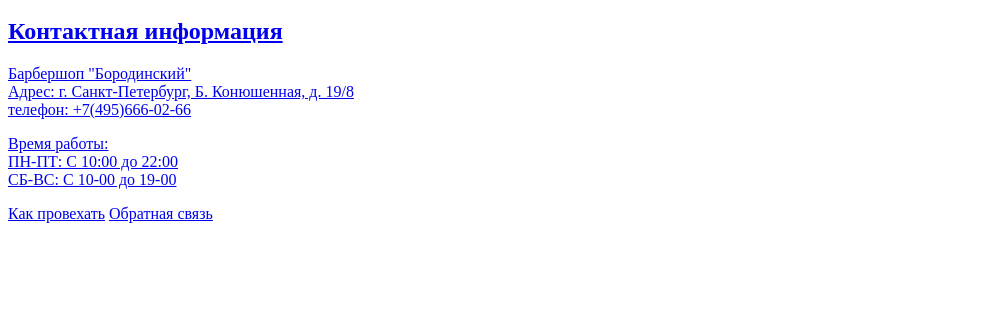
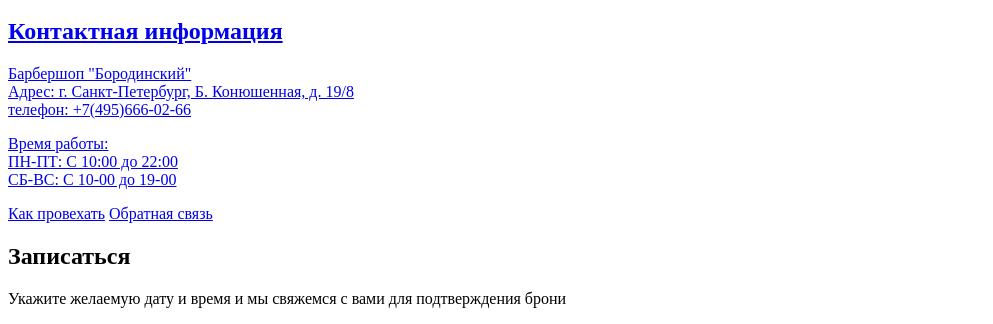
Before and after one commit to RomanSosin/949721-barbershop-24, a plain HTML site: page index.html in a window 1280 px wide. Shown: the part 830-1154 px from the top of the page, without its empty margins (0-993 px from the left). Before the commit the page ends 1061 px from the top, so only its background shows below. Drawn offline with Linux system fonts and the light colour scheme.

Commit message:
Разметка "Appointment"
Разметка блока "Appointment" в Main

```diff
--- a/index.html
+++ b/index.html
@@ -84,6 +84,12 @@
           <a class="button" href="map.html">Как провехать</a>
           <a class="button" href="contacts.html">Обратная связь</a>
       </section>
+      <section class="appointment">
+        <h2>Записаться</h2>
+        <p class="appointment-info">Укажите желаемую дату и время и мы свяжемся с
+          вами для подтверждения брони</p>
+        <!--Здесь будет форма-->
+      </section>
     </main>
   </body>
 </html>
```
